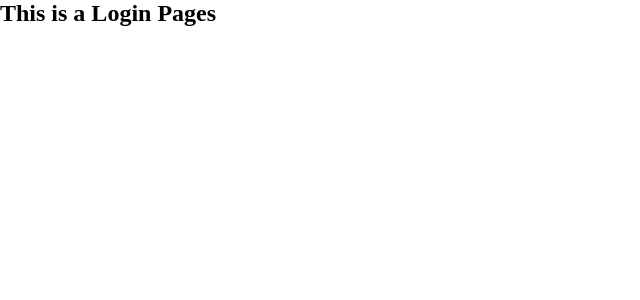
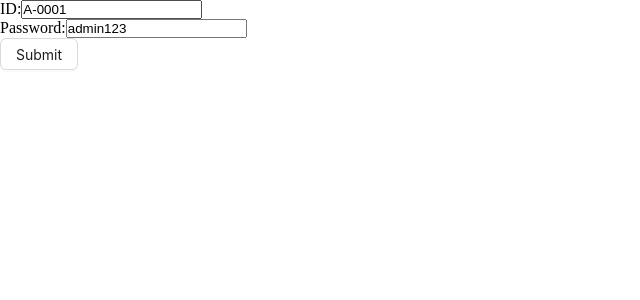
Before and after one commit to Sobuz-Mia/PH-University-Client-Site, a React (Vite) app: page /login in a window 1280 px wide. Shown: the top 300 px of the page, without its empty margins (0-640 px from the left). Built offline with nearby package versions, Linux system fonts and the light colour scheme.

Commit message:
user persist completedly

```diff
--- a/package.json
+++ b/package.json
@@ -13,11 +13,13 @@
     "@ant-design/icons": "^5.3.7",
     "@reduxjs/toolkit": "^2.2.6",
     "antd": "^5.19.0",
+    "jwt-decode": "^4.0.0",
     "react": "^18.3.1",
     "react-dom": "^18.3.1",
     "react-hook-form": "^7.52.0",
     "react-redux": "^9.1.2",
-    "react-router-dom": "^6.24.0"
+    "react-router-dom": "^6.24.0",
+    "redux-persist": "^6.0.0"
   },
   "devDependencies": {
     "@types/react": "^18.3.3",
--- a/src/main.tsx
+++ b/src/main.tsx
@@ -4,12 +4,15 @@
 import { RouterProvider } from "react-router-dom";
 import { route } from "./routes/routes";
 import { Provider } from "react-redux";
-import { store } from "./redux/store";
+import { persistor, store } from "./redux/store";
+import { PersistGate } from "redux-persist/integration/react";
 
 ReactDOM.createRoot(document.getElementById("root")!).render(
   <React.StrictMode>
     <Provider store={store}>
-      <RouterProvider router={route} />
+      <PersistGate loading={null} persistor={persistor}>
+        <RouterProvider router={route} />
+      </PersistGate>
     </Provider>
   </React.StrictMode>
 );
--- a/src/pages/Login.tsx
+++ b/src/pages/Login.tsx
@@ -1,8 +1,42 @@
+import { Button } from "antd";
+import { useForm } from "react-hook-form";
+import { useLoginMutation } from "../redux/features/auth/authApi";
+import { useAppDispatch } from "../redux/hooks";
+import { setUser } from "../redux/features/auth/authSlice";
+import { verifyAccessToken } from "../utils/verifyAccessToken";
+
 const Login = () => {
+  const dispatch = useAppDispatch();
+  const { register, handleSubmit } = useForm({
+    defaultValues: {
+      id: "A-0001",
+      password: "admin123",
+    },
+  });
+  const [login, { error }] = useLoginMutation();
+  const onsubmit = async (data) => {
+    const userInfo = {
+      id: data.id,
+      password: data.password,
+    };
+    const res = await login(userInfo).unwrap(); // here unwrap used for remove other layer
+    const user = verifyAccessToken(res.data.accessToken);
+    dispatch(setUser({ user: user, token: res?.data.accessToken }));
+  };
+
+  console.log("This is a error =>", error);
   return (
-    <div>
-      <h2>This is a Login Pages</h2>
-    </div>
+    <form onSubmit={handleSubmit(onsubmit)}>
+      <div>
+        <label htmlFor="id">ID:</label>
+        <input type="text" id="id" {...register("id")} />
+      </div>
+      <div>
+        <label htmlFor="id">Password:</label>
+        <input type="text" id="password" {...register("password")} />
+      </div>
+      <Button htmlType="submit">Submit</Button>
+    </form>
   );
 };
 
--- /dev/null
+++ b/src/redux/api/baseApi.ts
@@ -0,0 +1,10 @@
+import { createApi, fetchBaseQuery } from "@reduxjs/toolkit/query/react";
+
+export const baseApi = createApi({
+  reducerPath: "baseApi",
+  baseQuery: fetchBaseQuery({
+    baseUrl: "http://localhost:5000/api/v1",
+    credentials: "include",
+  }),
+  endpoints: () => ({}),
+});
--- /dev/null
+++ b/src/redux/features/auth/authApi.ts
@@ -0,0 +1,15 @@
+import { baseApi } from "../../api/baseApi";
+
+const authApi = baseApi.injectEndpoints({
+  endpoints: (builder) => ({
+    login: builder.mutation({
+      query: (userInfo) => ({
+        url: "/auth/login",
+        method: "POST",
+        body: userInfo,
+      }),
+    }),
+  }),
+});
+
+export const { useLoginMutation } = authApi;
--- /dev/null
+++ b/src/redux/features/auth/authSlice.ts
@@ -0,0 +1,30 @@
+import { createSlice } from "@reduxjs/toolkit";
+
+type TAuthState = {
+  user: null | object;
+  token: null | string;
+};
+const initialState: TAuthState = {
+  user: null,
+  token: null,
+};
+
+const authSlice = createSlice({
+  name: "auth",
+  initialState,
+  reducers: {
+    setUser: (state, action) => {
+      const { user, token } = action.payload;
+      state.user = user;
+      state.token = token;
+    },
+    logOut: (state) => {
+      state.user = null;
+      state.token = null;
+    },
+  },
+});
+
+export const { setUser, logOut } = authSlice.actions;
+
+export default authSlice.reducer;
--- a/src/redux/store.ts
+++ b/src/redux/store.ts
@@ -1,9 +1,37 @@
 import { configureStore } from "@reduxjs/toolkit";
-
+import authReducer from "./features/auth/authSlice";
+import { baseApi } from "./api/baseApi";
+import {
+  persistStore,
+  persistReducer,
+  FLUSH,
+  REHYDRATE,
+  PAUSE,
+  PERSIST,
+  PURGE,
+  REGISTER,
+} from "redux-persist";
+import storage from "redux-persist/lib/storage";
+const persistConfig = {
+  key: "auth",
+  storage,
+};
+const persistedAuthReducer = persistReducer(persistConfig, authReducer);
 export const store = configureStore({
-  reducer: {},
+  reducer: {
+    auth: persistedAuthReducer,
+    [baseApi.reducerPath]: baseApi.reducer,
+  },
+  middleware: (getDefaultMiddleware) =>
+    getDefaultMiddleware({
+      serializableCheck: {
+        ignoredActions: [FLUSH, REHYDRATE, PAUSE, PERSIST, PURGE, REGISTER],
+      },
+    }).concat(baseApi.middleware),
 });
 // Infer the `RootState` and `AppDispatch` types from the store itself
 export type RootState = ReturnType<typeof store.getState>;
 // Inferred type: {posts: PostsState, comments: CommentsState, users: UsersState}
 export type AppDispatch = typeof store.dispatch;
+
+export const persistor = persistStore(store);
--- /dev/null
+++ b/src/utils/verifyAccessToken.ts
@@ -0,0 +1,5 @@
+import { jwtDecode } from "jwt-decode";
+
+export const verifyAccessToken = (token: string) => {
+  return jwtDecode(token);
+};
```
Also changed, not shown: 1 other file (tests, documents, lock files or other folders).
